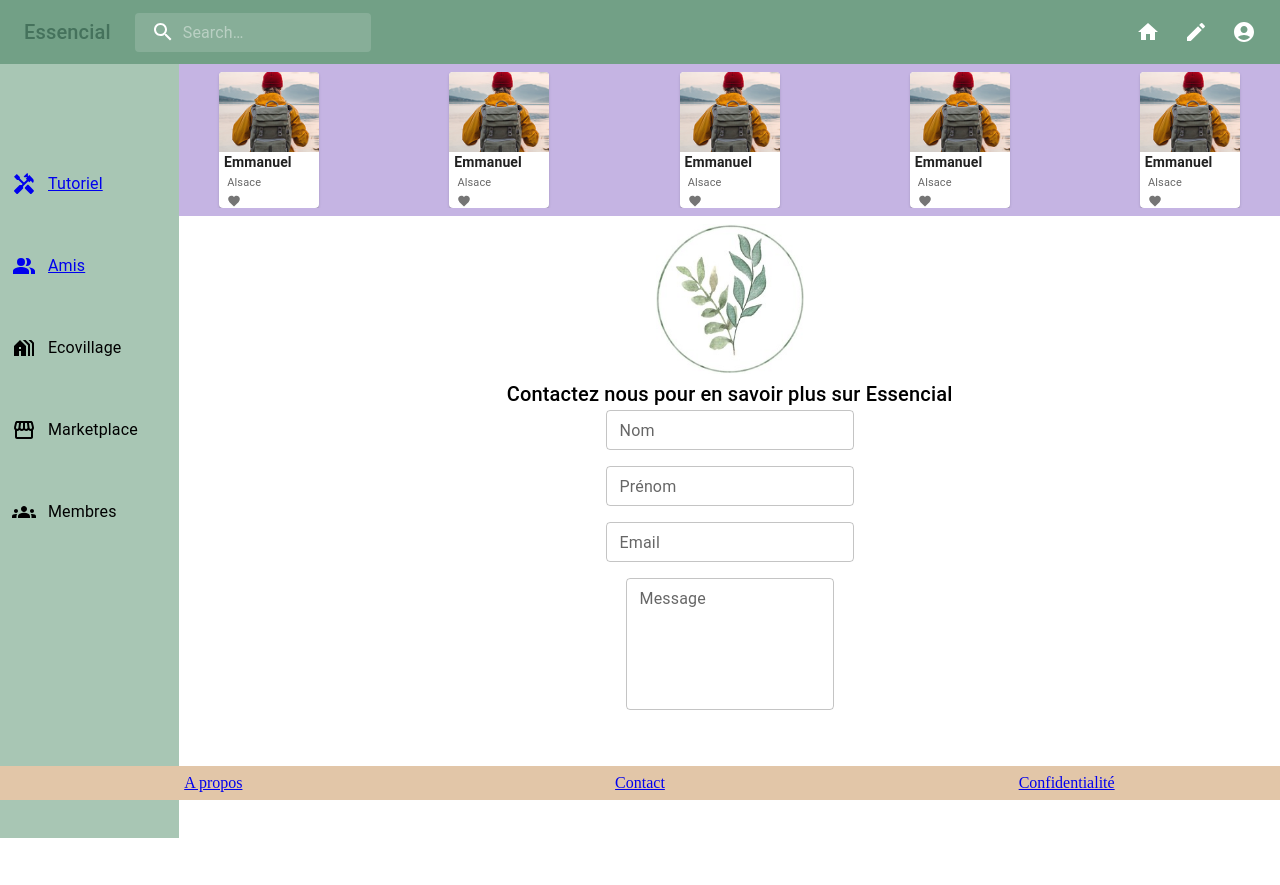
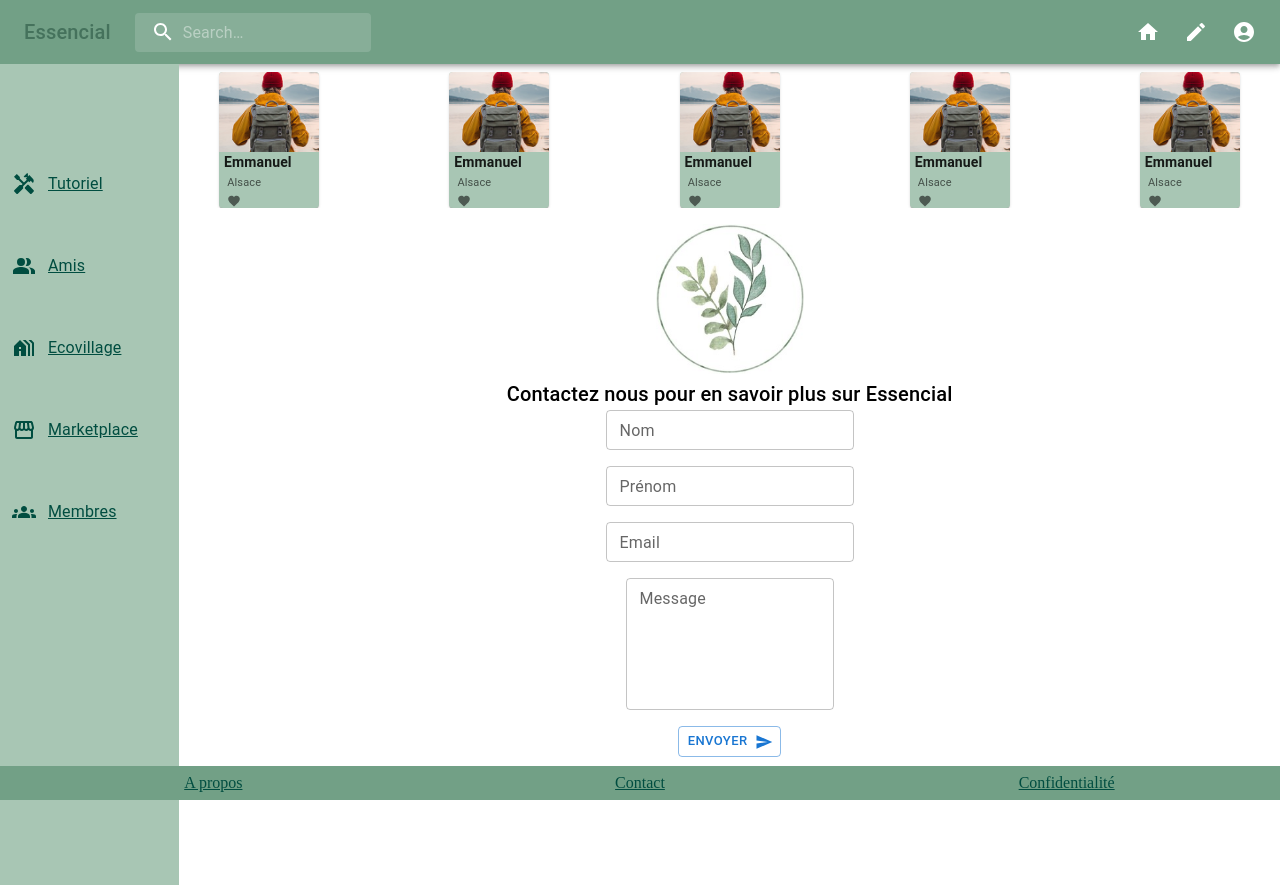
Before and after one commit to GOD-WITH-US/essencial-v2, a React (Create React App) app: page /contact in a window 1280 px wide. Before the commit the page ends 838 px from the top, so only its background shows below. Built offline with nearby package versions, Linux system fonts and the light colour scheme.

Commit message:
sidebar footer link ok

```diff
--- a/src/components/Footer/footer.jsx
+++ b/src/components/Footer/footer.jsx
@@ -7,22 +7,22 @@ const Footer = () => {
       position="fixed"
       bottom={0}
       container
-      style={{ background: "#e2c6a8" }}
+      style={{ background: "#72a086" }}
     >
       <Grid item textAlign="center" p={1} xs={12} sm={4} md={4}>
-        <NavLink to="/a-propos">
+        <NavLink style={{ color: "#004d40" }} to="/a-propos">
           <span>A propos</span>
         </NavLink>
       </Grid>
 
       <Grid item textAlign="center" p={1} xs={12} sm={4} md={4}>
-        <NavLink to="/contact">
+        <NavLink style={{ color: "#004d40" }} to="/contact">
           <span>Contact</span>
         </NavLink>
       </Grid>
 
       <Grid item textAlign="center" p={1} xs={12} sm={4} md={4}>
-        <NavLink to="/confidentialité">
+        <NavLink style={{ color: "#004d40" }} to="/confidentialité">
           <span>Confidentialité</span>
         </NavLink>
       </Grid>
--- a/src/components/Header/Contents/navbar.jsx
+++ b/src/components/Header/Contents/navbar.jsx
@@ -142,7 +142,7 @@ export default function PrimarySearchAppBar() {
         >
           <AccountCircle />
         </IconButton>
-        <p>Profile</p>
+        <p>Mon compte</p>
       </MenuItem>
     </Menu>
   );
--- a/src/components/Main/Contents/card.jsx
+++ b/src/components/Main/Contents/card.jsx
@@ -26,7 +26,7 @@ export default function RecipeReviewCard() {
   };
 
   return (
-    <Card sx={{ maxWidth: 100, mx: "auto" }}>
+    <Card sx={{ backgroundColor:"#a8c6b4", maxWidth: 100, mx: "auto" }}>
       <CardContent sx={{ p:0, '&:last-child': { pb: 0 }}} >
         <CardMedia component="img" image={martin} alt="martin" height="80" />
         <Typography
--- a/src/components/Main/Contents/caroussel.jsx
+++ b/src/components/Main/Contents/caroussel.jsx
@@ -19,8 +19,7 @@ const Caroussel = () => {
       width="100%"
       height="auto"
       py={1}
-
-      style={{ background: "#C5B4E3" }}
+      style={{ background: "" }}
     >
       <Swiper
         // install Swiper modules
--- a/src/components/Main/Contents/sidebar.jsx
+++ b/src/components/Main/Contents/sidebar.jsx
@@ -7,6 +7,7 @@ import {
   List,
   ListItem,
 } from "@mui/material";
+import Badge from "@mui/material/Badge";
 import HandymanIcon from "@mui/icons-material/Handyman";
 import PeopleAltIcon from "@mui/icons-material/PeopleAlt";
 import HolidayVillageIcon from "@mui/icons-material/HolidayVillage";
@@ -23,7 +24,7 @@ const Sidebar = () => {
       style={{ background: "#a8c6b4" }}
     >
       <List>
-        <NavLink  to="/tutoriel" >
+        <NavLink style={{ color: "#004d40" }} to="/tutoriel">
           <ListItem disablePadding>
             <ListItemButton disableGutters component="a" to="/tutoriel">
               <IconButton size="large" color="inherit" pl={0}>
@@ -44,7 +45,7 @@ const Sidebar = () => {
           </ListItem>
         </NavLink>
         <br />
-        <NavLink to="/amis">
+        <NavLink style={{ color: "#004d40" }} to="/amis">
           <ListItem disablePadding>
             <ListItemButton disableGutters component="a" href="/">
               <IconButton size="large" color="inherit">
@@ -52,7 +53,12 @@ const Sidebar = () => {
               </IconButton>
               <ListItemText
                 sx={{
-                display: { xs: "none", md: "block", lg: "block", xl: "block" },
+                  display: {
+                    xs: "none",
+                    md: "block",
+                    lg: "block",
+                    xl: "block",
+                  },
                 }}
                 primary="Amis"
               />
@@ -60,6 +66,7 @@ const Sidebar = () => {
           </ListItem>
         </NavLink>
         <br />
+        <NavLink style={{ color: "#004d40" }} to="/ecovillage">
           <ListItem disablePadding>
             <ListItemButton disableGutters component="a" href="/">
               <IconButton size="large" color="inherit">
@@ -67,27 +74,42 @@ const Sidebar = () => {
               </IconButton>
               <ListItemText
                 sx={{
-                display: { xs: "none", md: "block", lg: "block", xl: "block" },
+                  display: {
+                    xs: "none",
+                    md: "block",
+                    lg: "block",
+                    xl: "block",
+                  },
                 }}
                 primary="Ecovillage"
               />
             </ListItemButton>
           </ListItem>
+        </NavLink>
         <br />
+        <NavLink style={{ color: "#004d40" }} to="/boutique">
           <ListItem disablePadding>
             <ListItemButton disableGutters component="a" href="/">
               <IconButton size="large" color="inherit">
                 <StorefrontIcon />
               </IconButton>
+
               <ListItemText
                 sx={{
-                display: { xs: "none", md: "block", lg: "block", xl: "block" },
+                  display: {
+                    xs: "none",
+                    md: "block",
+                    lg: "block",
+                    xl: "block",
+                  },
                 }}
                 primary="Marketplace"
               />
             </ListItemButton>
           </ListItem>
+        </NavLink>
         <br />
+        <NavLink style={{ color: "#004d40" }} to="/membres">
         <ListItem disablePadding>
           <ListItemButton disableGutters component="a" href="/">
             <IconButton size="large" color="inherit">
@@ -101,6 +123,7 @@ const Sidebar = () => {
             />
           </ListItemButton>
         </ListItem>
+        </NavLink>
       </List>
     </Grid>
   );
--- a/src/pages/contact.jsx
+++ b/src/pages/contact.jsx
@@ -1,14 +1,15 @@
 //Import mui
 import {
   TextField,
+
+  Grid,
   Stack,
-  Grid,
-  Card,
   CardContent,
   Typography,
   CardMedia,
 } from "@mui/material";
-import { maxWidth } from "@mui/system";
+import Button from '@mui/material/Button';
+import SendIcon from '@mui/icons-material/Send';
 import brancheok from "../media/brancheok.jpg";
 
 const Contact = () => {
@@ -28,7 +29,7 @@ Contactez nous pour en savoir plus sur Essencial
       <Grid mb={2}>
         <TextField  id="contact-name" label="Email" type="email"  size="small"/>
       </Grid>
-      <Grid>
+      <Grid mb={2}>
         <TextField
           sx={{ width: 208 }}
           id="contact-message"
@@ -38,6 +39,9 @@ Contactez nous pour en savoir plus sur Essencial
           size="small"
         />
       </Grid>
+      <Grid> <Button size="small" variant="outlined" endIcon={<SendIcon />}>
+        Envoyer
+      </Button></Grid>
     </Grid>
   );
 };
--- a/src/pages/privacy.jsx
+++ b/src/pages/privacy.jsx
@@ -22,7 +22,7 @@ const Privacy = () => {
                     le service.<br/><br/> Nous n'utiliserons ni ne partagerons vos informations avec quiconque, sauf dans les cas décrits dans la
                      présente politique de confidentialité.<br/><br/>
                     Les termes utilisés dans la présente politique de confidentialité ont la même signification que dans nos conditions générales,
-                     qui sont accessibles à l'adresse <strong><a href="#">https://www.essencial.com</a></strong>.
+                     qui sont accessibles à l'adresse <strong><a href="#">www.essencial.eco</a></strong>.
                 </p>
         </Typography>
 
```
Lines whose indentation alone changed are shown as unchanged.
